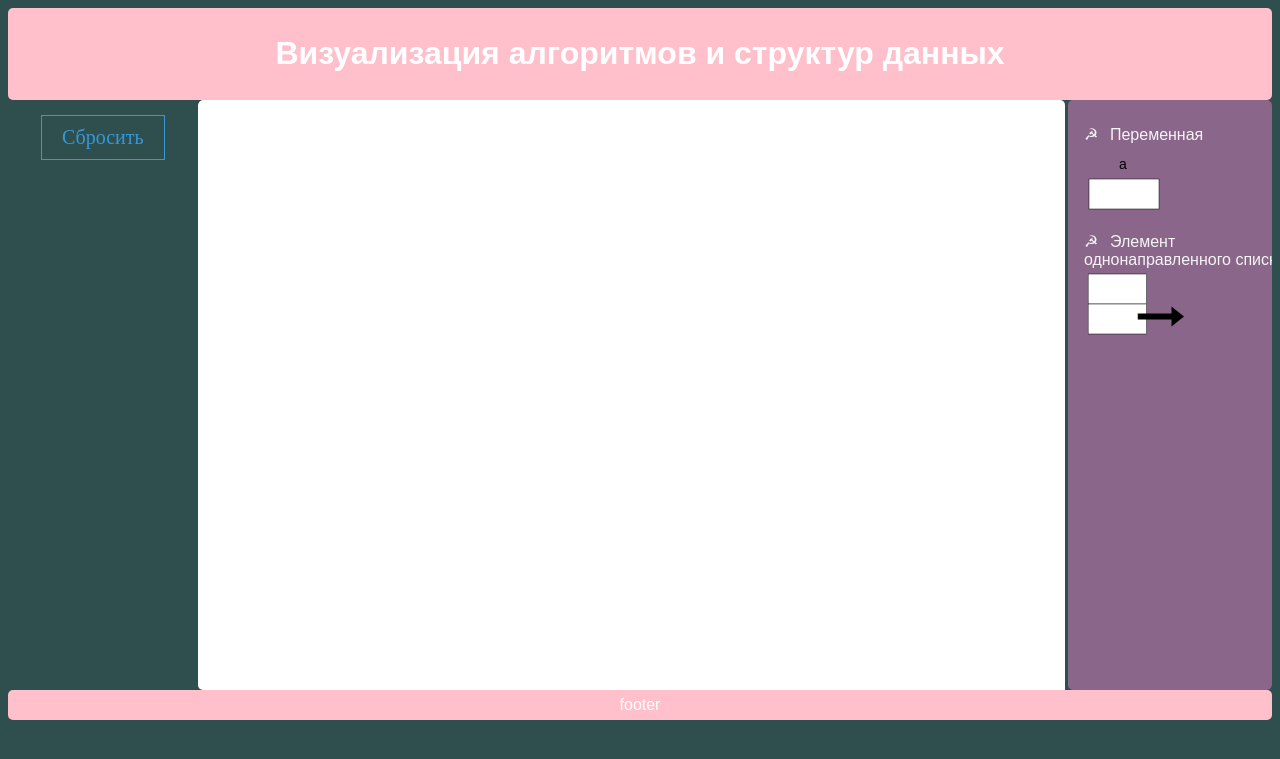
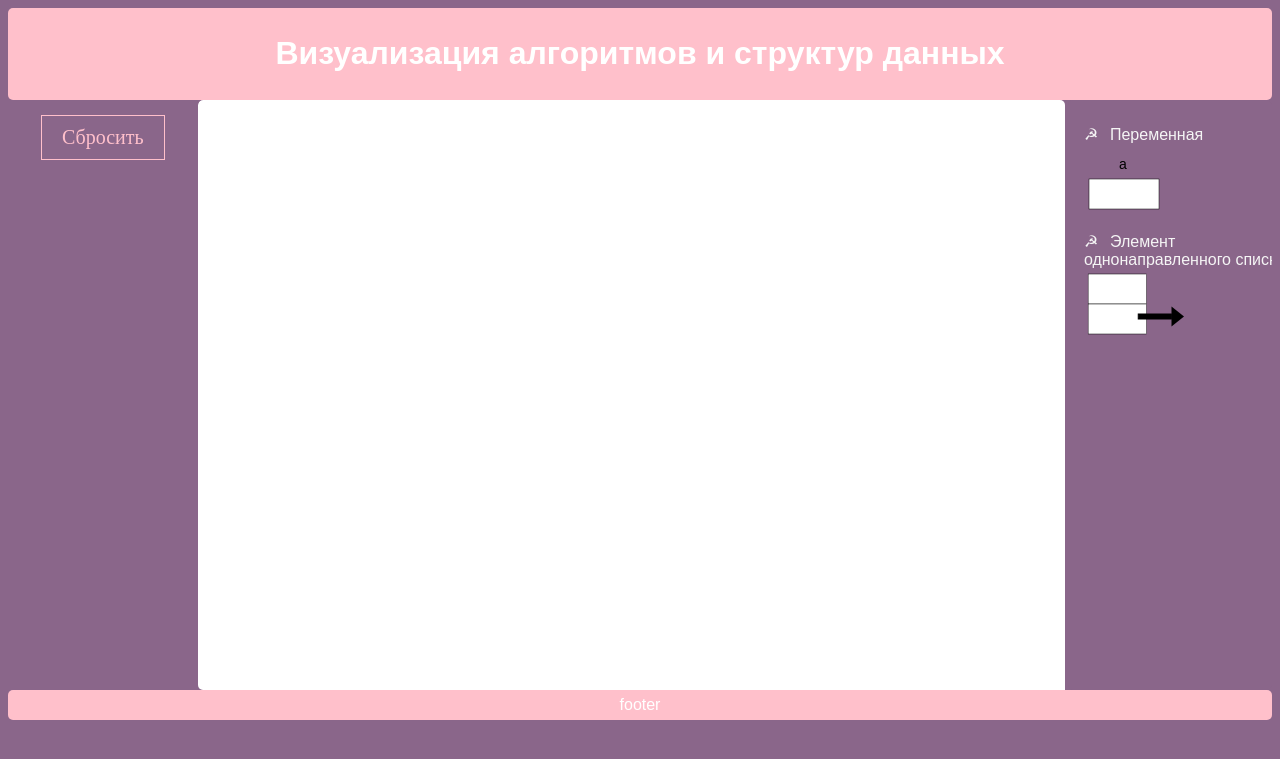
Before and after one commit to helena2505/alg_vis, a PHP site: page / in a window 1280 px wide. Shown: the top 759 px of the page. Run offline with PHP 8.4, Linux system fonts and the light colour scheme.

Commit message:
Fixed html and colors

```diff
--- a/navigation_style.css
+++ b/navigation_style.css
@@ -16,7 +16,7 @@
 }
 
 .btn{
-    border: 1px solid #3498db;
+    border: 1px solid pink;
     background: none;
     padding: 10px 20px;
     font-size: 20px;
@@ -28,7 +28,7 @@
     overflow: hidden;
   }
   .btn1,.btn2{
-    color: #3498db;
+    color: pink;
   }
   .btn3,.btn4{
     color: #fff;
@@ -37,7 +37,7 @@
     color: #fff;
   }
   .btn3:hover,.btn4:hover{
-    color: #3498db;
+    color: pink;
   }
   .btn::before{
     content: "";
@@ -45,7 +45,7 @@
     left: 0;
     width: 100%;
     height: 0%;
-    background: #3498db;
+    background: pink;
     z-index: -1;
     transition: 0.8s;
   }
--- a/style.css
+++ b/style.css
@@ -1,6 +1,6 @@
 body {
     font: 12pt Arial, Helvetica, sans-serif; /* Шрифт на веб-странице */
-    background: darkslategray; /* Цвет фона */
+    background: rgb(138, 102, 138);; /* Цвет фона */
     color: whitesmoke;
     font-family: sans-serif;
     padding: 0;
```
